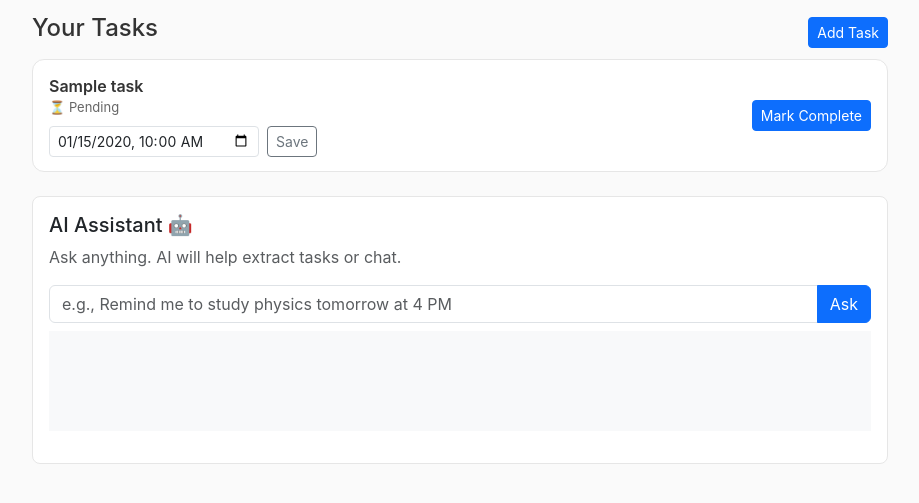
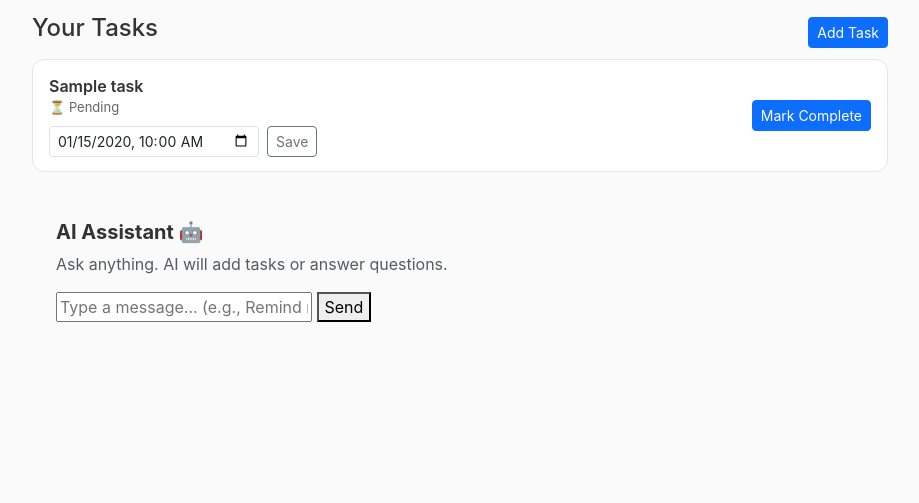
Before and after one commit to samstromer1990-crypto/task-planner-live, a Python web app: template templates/dashboard.html in a window 1280 px wide. Shown: the part 156-659 px from the top of the page, without its empty margins (180-1099 px from the left). Run offline with Jinja, Linux system fonts and the light colour scheme; the template is opened without the code that fills it: most values are stand-ins (such as "Sample title", 1, 10 or a date in 2020).

Commit message:
Update dashboard.html

```diff
--- a/templates/dashboard.html
+++ b/templates/dashboard.html
@@ -152,19 +152,19 @@
       </div>
     </div>
 
-    <!-- AI SECTION -->
-    <div class="card p-3 mt-4">
-      <h5>AI Assistant 🤖</h5>
-      <p class="text-muted">Ask anything. AI will help extract tasks or chat.</p>
+    <!-- AI ASSISTANT (Modern UI) -->
+<div class="ai-card mt-4 p-4">
+  <h5 class="fw-bold mb-2">AI Assistant 🤖</h5>
+  <p class="text-muted mb-3">Ask anything. AI will add tasks or answer questions.</p>
 
-      <div class="input-group mb-2">
-        <input id="ai_input" class="form-control" placeholder="e.g., Remind me to study physics tomorrow at 4 PM">
-        <button class="btn btn-primary-custom" onclick="sendToAI()">Ask</button>
-      </div>
+  <!-- Chat Output Area -->
+  <div id="ai_chat" class="ai-chat-box mb-3"></div>
 
-      <pre id="ai_output" class="p-2 bg-light" style="min-height:100px; white-space: pre-wrap;"></pre>
-    </div>
-
+  <!-- Input -->
+  <div class="ai-input-wrapper">
+    <input id="ai_input" class="ai-input" placeholder="Type a message... (e.g., Remind me to study at 4 PM)">
+    <button class="ai-send-btn" onclick="sendToAI()">Send</button>
+  </div>
 </div>
 
 
```
